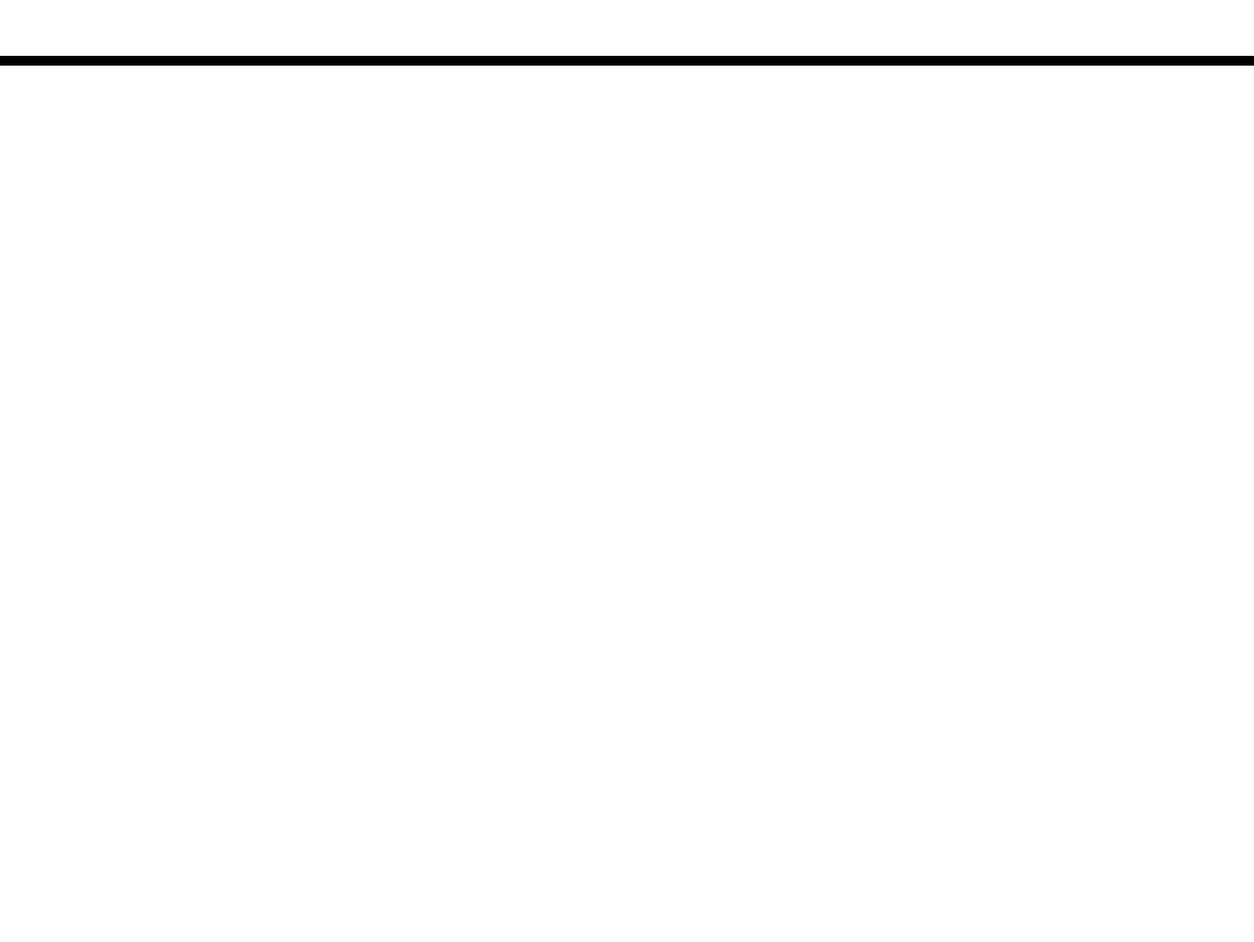
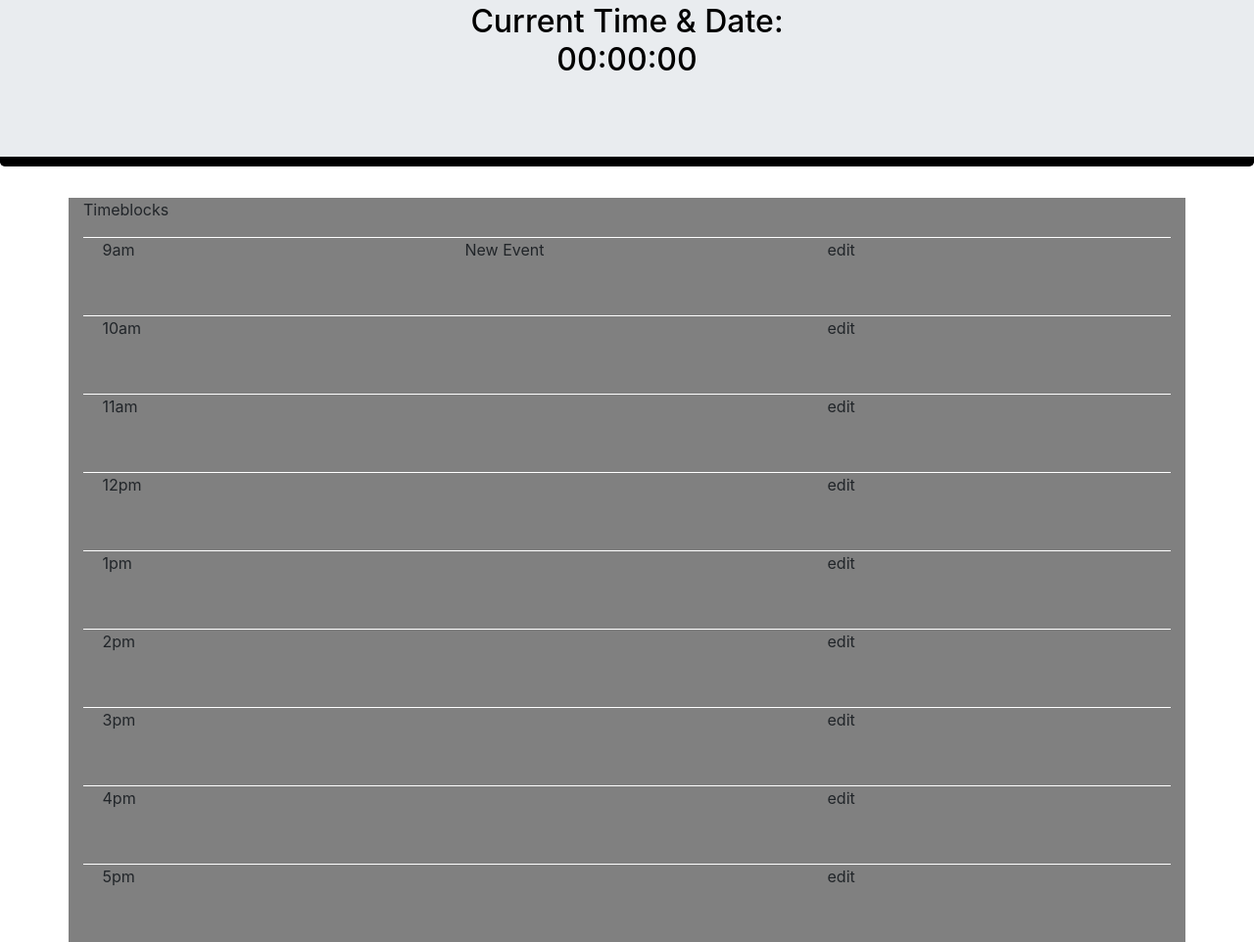
Before and after one commit to Tojomojo/C5.0-AndyL, a plain HTML site: page Develop/index.html in a window 1280 px wide. Shown: the part 201-1163 px from the top of the page at 98% size. Before the commit the page ends 800 px from the top, so only its background shows below. Drawn offline with nearby package versions, Linux system fonts and the light colour scheme.

Commit message:
added timetables

```diff
--- a/Develop/index.html
+++ b/Develop/index.html
@@ -19,6 +19,7 @@
       rel="stylesheet"
     />
     <link rel="stylesheet" href="style.css" />
+    <link rel="stylesheet" href="https://cdnjs.cloudflare.com/ajax/libs/twitter-bootstrap/4.5.0/css/bootstrap.min.css">
     <title>Work Day Scheduler</title>
   </head>
 
@@ -26,13 +27,63 @@
     <header class="jumbotron">
       <h1 class="display-3">Work Day Scheduler</h1>
       <p class="lead">A simple calendar app for scheduling your work day</p>
+        <h2>Current Time &amp; Date: <br /> <span id="time-display">00:00:00</span></h2>
       <p id="currentDay" class="lead"></p>
     </header>
     <div class="container">
       <!-- Timeblocks go here -->
+    <blockquote class="timeBlocks"> Timeblocks</blockquote>
+    <div class = "container" spellcheck="false">
+      <div class = "row my-row">
+          <div class = "col my-col col-a1 colorcode" id = "9"> 9am </div>
+          <div class = "col my-col col-a2 edit_cont" > New Event </div>
+          <div class = "col my-col col-a3 edit_btn"> edit </div>
+      </div>
+      <div class = "row my-row" >
+          <div class = "col my-col col-b1 colorcode" id = "10"> 10am </div>
+          <div class = "col my-col col-b2 edit_cont">  </div>
+          <div class = "col my-col col-b3 edit_btn"> edit </div>
+      </div>
+      <div class = "row my-row" >
+          <div class = "col my-col col-c1 colorcode" id = "11" > 11am </div>
+          <div class = "col my-col col-c2 edit_cont">  </div>
+          <div class = "col my-col col-c3 edit_btn"> edit </div>
+      </div>
+        <div class = "row my-row">
+            <div class = "col my-col col-a1 colorcode" id = "12"> 12pm </div>
+            <div class = "col my-col col-a2 edit_cont" > </div>
+            <div class = "col my-col col-a3 edit_btn"> edit </div>
+        </div>
+        <div class = "row my-row" >
+            <div class = "col my-col col-b1 colorcode" id = "13"> 1pm </div>
+            <div class = "col my-col col-b2 edit_cont">  </div>
+            <div class = "col my-col col-b3 edit_btn"> edit </div>
+        </div>
+        <div class = "row my-row" >
+            <div class = "col my-col col-c1 colorcode" id = "14" > 2pm </div>
+            <div class = "col my-col col-c2 edit_cont"> </div>
+            <div class = "col my-col col-c3 edit_btn"> edit </div>
+        </div>
+        <div class = "row my-row">
+          <div class = "col my-col col-a1 colorcode" id = "15"> 3pm </div>
+          <div class = "col my-col col-a2 edit_cont" > </div>
+          <div class = "col my-col col-a3 edit_btn"> edit </div>
+      </div>
+      <div class = "row my-row" >
+          <div class = "col my-col col-b1 colorcode" id = "16"> 4pm </div>
+          <div class = "col my-col col-b2 edit_cont">  </div>
+          <div class = "col my-col col-b3 edit_btn"> edit </div>
+      </div>
+      <div class = "row my-row" >
+          <div class = "col my-col col-c1 colorcode" id = "17" > 5pm </div>
+          <div class = "col my-col col-c2 edit_cont">  </div>
+          <div class = "col my-col col-c3 edit_btn"> edit </div>
+      </div>
     </div>
 
     <script src="https://cdnjs.cloudflare.com/ajax/libs/jquery/3.2.1/jquery.min.js"></script>
     <script src="https://cdnjs.cloudflare.com/ajax/libs/moment.js/2.24.0/moment.min.js"></script>
+    <script src="https://code.jquery.com/ui/1.12.0/jquery-ui.min.js"></script>
+    <script src="https://momentjs.com/downloads/moment-with-locales.js"></script>
   </body>
 </html>
--- a/Develop/style.css
+++ b/Develop/style.css
@@ -69,3 +69,8 @@ textarea {
   font-size: 20px;
   transition: all 0.3s ease-in-out;
 }
+
+.container {
+  flex-wrap: wrap;
+  background-color: grey;
+}
```
Also changed, not shown: Develop/script.js (+35 -0 lines).
